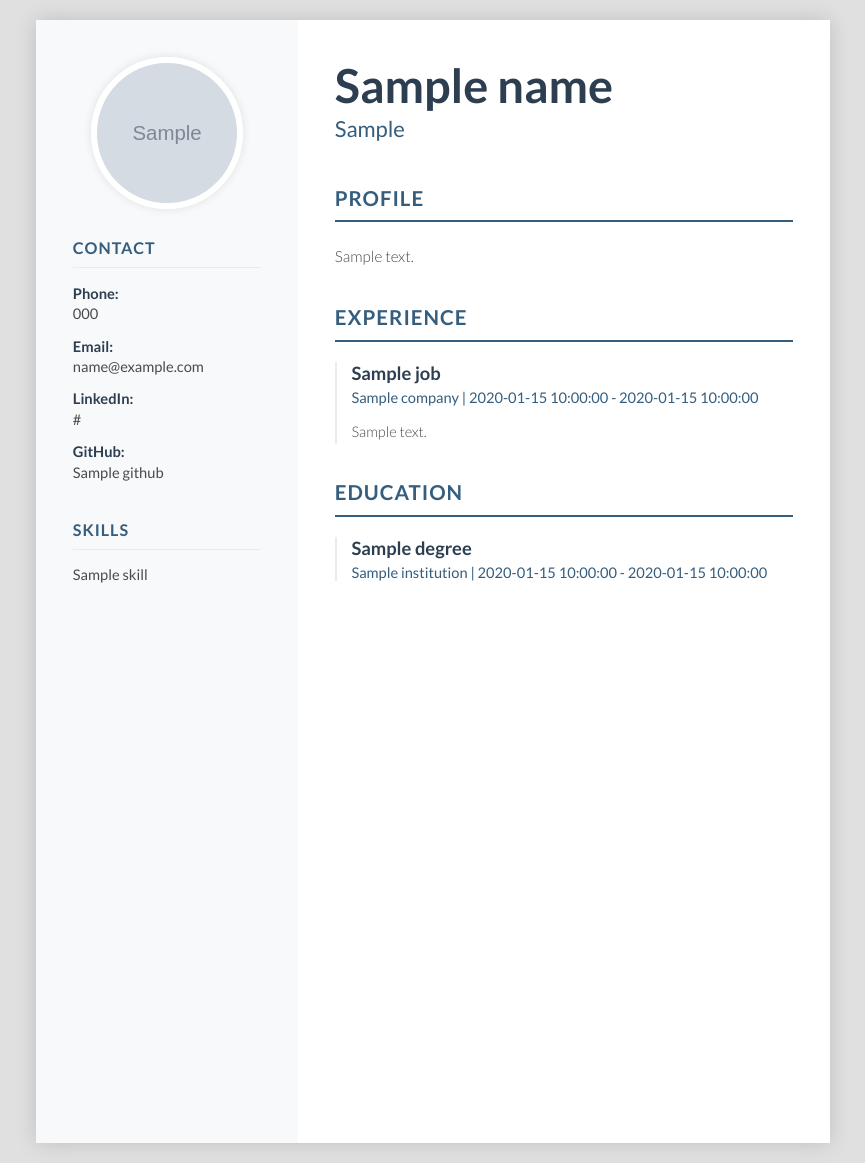
After one commit to marley50000/julies-try, a Flask app: template templates/elegant_professional/resume.html in a window 1280 px wide. The commit adds this page. Shown: the whole page, without its empty margins (207-1072 px from the left). Run offline with Flask 3, Linux system fonts and the light colour scheme; the template is opened without the code that fills it: most values are stand-ins (such as "Sample title", 1, 10 or a date in 2020); grey boxes marked "Sample" are stand-in pictures; some libraries are stand-ins or nearby versions.

Commit message:
feat: Add new 'Elegant Professional' resume template based on user feedback
This commit introduces a new, highly-requested "Elegant Professional" resume template, designed and implemented based on specific, detailed user feedback for a more modern and visually appealing CV.

Key changes include:
- **New Elegant Professional Template:**
  - A new stylesheet (`elegant_professional.css`) was created, featuring a minimalist aesthetic, ample whitespace, a professional muted blue color scheme, and modern typography as per the user's detailed description.
  - A new HTML template (`elegant_professional/resume.html`) implements the requested two-column layout, with a narrow sidebar for the photo and contact details, and a spacious main column for professional experience and education.
- **Application Integration:**
  - The `app.py` backend has been updated to recognize and render the new template.
  - The main form (`index.html`) and the visual gallery (`homepage.html`) have both been updated to include the "Elegant Professional" resume as a selectable option, making it the new default choice.

This commit directly addresses the user's feedback that previous designs were not modern enough and aims to deliver a final product that meets their exact specifications.

```diff
--- a/app.py
+++ b/app.py
@@ -45,14 +45,11 @@ def generate():
         photo = request.files['passport_photo']
         if photo.filename != '':
             filename = secure_filename(photo.filename)
-            # Use an absolute path for saving the file
             save_path = os.path.join(os.path.dirname(os.path.abspath(__file__)), app.config['UPLOAD_FOLDER'], filename)
 
-            # **FIX:** Ensure the upload directory exists before saving.
             os.makedirs(os.path.dirname(save_path), exist_ok=True)
 
             photo.save(save_path)
-            # Create a URL path for the template, not a file system path
             photo_path = url_for('static', filename=f'uploads/{filename}')
 
     context = {
@@ -76,6 +73,7 @@ def generate():
     }
 
     template_map = {
+        "elegant_professional_resume": "elegant_professional/resume.html",
         "modern_professional_resume": "modern_professional/resume.html",
         "ats_resume": "ats_friendly/resume.html",
         "ats_cover_letter": "ats_friendly_cover_letter/cover_letter.html",
--- /dev/null
+++ b/static/css/elegant_professional.css
@@ -0,0 +1,152 @@
+/* static/css/elegant_professional.css */
+@import url('https://fonts.googleapis.com/css2?family=Lato:wght@300;400;700&display=swap');
+
+:root {
+    --primary-font: 'Lato', sans-serif;
+    --accent-color: #345d7e; /* A muted, professional dark blue */
+    --text-color: #4a4a4a;
+    --heading-color: #2c3e50; /* A darker blue for headings */
+    --sidebar-bg: #f8f9fa; /* A very light grey for the sidebar */
+    --white: #ffffff;
+    --border-color: #e9ecef;
+}
+
+body {
+    font-family: var(--primary-font);
+    background-color: #e0e0e0;
+    color: var(--text-color);
+    margin: 0;
+    padding: 0;
+    font-size: 11pt;
+    font-weight: 400;
+}
+
+.container {
+    display: flex;
+    width: 210mm;
+    min-height: 297mm;
+    margin: 20px auto;
+    background: var(--white);
+    box-shadow: 0 0 20px rgba(0,0,0,0.15);
+}
+
+.sidebar {
+    width: 33%;
+    background-color: var(--sidebar-bg);
+    padding: 2.5em;
+    box-sizing: border-box;
+}
+
+.main-content {
+    width: 67%;
+    padding: 2.5em;
+    box-sizing: border-box;
+}
+
+/* Sidebar Styling */
+.profile-photo {
+    width: 140px;
+    height: 140px;
+    border-radius: 50%;
+    object-fit: cover;
+    margin: 0 auto 2em auto;
+    display: block;
+    border: 6px solid var(--white);
+    box-shadow: 0 0 10px rgba(0,0,0,0.1);
+}
+
+.sidebar h2 {
+    font-size: 1.1em;
+    font-weight: 700;
+    color: var(--accent-color);
+    text-transform: uppercase;
+    letter-spacing: 1px;
+    border-bottom: 1px solid var(--border-color);
+    padding-bottom: 0.6em;
+    margin-top: 0;
+    margin-bottom: 1em;
+}
+
+.contact-info p {
+    margin: 0.8em 0;
+    line-height: 1.4;
+    word-break: break-all;
+}
+.contact-info p strong {
+    font-weight: 700;
+    color: var(--heading-color);
+}
+
+.skills-list {
+    list-style: none;
+    padding: 0;
+}
+.skills-list li {
+    margin-bottom: 0.7em;
+}
+
+/* Main Content Styling */
+.header {
+    text-align: left;
+    margin-bottom: 3em;
+}
+.header h1 {
+    font-size: 3.2em;
+    font-weight: 700;
+    color: var(--heading-color);
+    margin: 0;
+}
+.header .job-title {
+    font-size: 1.5em;
+    font-weight: 400;
+    color: var(--accent-color);
+    margin-top: 0.1em;
+}
+
+.main-content h2 {
+    font-size: 1.4em;
+    font-weight: 700;
+    color: var(--accent-color);
+    margin-bottom: 1em;
+    padding-bottom: 0.5em;
+    border-bottom: 2px solid var(--accent-color);
+    text-transform: uppercase;
+    letter-spacing: 1px;
+}
+
+.section {
+    margin-bottom: 2.5em;
+}
+
+.job, .edu-item {
+    margin-bottom: 2em;
+    padding-left: 1em;
+    border-left: 2px solid var(--border-color);
+}
+.job:last-child, .edu-item:last-child {
+    margin-bottom: 0;
+}
+
+.job h3, .edu-item h3 {
+    font-size: 1.25em;
+    font-weight: 700;
+    color: var(--heading-color);
+    margin: 0;
+}
+.job .meta, .edu-item .meta {
+    font-size: 1em;
+    font-weight: 400;
+    color: var(--accent-color);
+    margin: 0.3em 0 0.8em 0;
+    display: block;
+}
+.job .description {
+    line-height: 1.6;
+    font-weight: 300;
+}
+.summary p {
+    line-height: 1.7;
+    font-size: 1.05em;
+    font-weight: 300;
+    margin: 0;
+}
--- /dev/null
+++ b/templates/elegant_professional/resume.html
@@ -0,0 +1,71 @@
+<!DOCTYPE html>
+<html>
+<head>
+    <title>{{ name }} - Resume</title>
+    <meta charset="UTF-8">
+    <link rel="stylesheet" href="{{ url_for('static', filename='css/elegant_professional.css') }}">
+</head>
+<body>
+    <div class="container">
+        <aside class="sidebar">
+            {% if photo_path %}
+            <img src="{{ photo_path }}" alt="Professional Headshot" class="profile-photo">
+            {% endif %}
+
+            <div class="section contact-info">
+                <h2>Contact</h2>
+                <p><strong>Phone:</strong><br>{{ contact_info.phone }}</p>
+                <p><strong>Email:</strong><br>{{ contact_info.email }}</p>
+                {% if contact_info.linkedin %}
+                <p><strong>LinkedIn:</strong><br>{{ contact_info.linkedin }}</p>
+                {% endif %}
+                {% if contact_info.github %}
+                <p><strong>GitHub:</strong><br>{{ contact_info.github }}</p>
+                {% endif %}
+            </div>
+
+            <div class="section">
+                <h2>Skills</h2>
+                <ul class="skills-list">
+                    {% for skill in skills %}
+                    <li>{{ skill }}</li>
+                    {% endfor %}
+                </ul>
+            </div>
+        </aside>
+
+        <main class="main-content">
+            <header class="header">
+                <h1>{{ name }}</h1>
+                <p class="job-title">{{ job_target }}</p>
+            </header>
+
+            <div class="section summary">
+                <h2>Profile</h2>
+                <p>{{ career_summary }}</p>
+            </div>
+
+            <div class="section">
+                <h2>Experience</h2>
+                {% for job in work_experience %}
+                <div class="job">
+                    <h3>{{ job.title }}</h3>
+                    <span class="meta">{{ job.company }} | {{ job.start_date }} - {{ job.end_date }}</span>
+                    <p class="description">{{ job.description }}</p>
+                </div>
+                {% endfor %}
+            </div>
+
+            <div class="section">
+                <h2>Education</h2>
+                {% for edu in education %}
+                <div class="edu-item">
+                    <h3>{{ edu.degree }}</h3>
+                    <span class="meta">{{ edu.institution }} | {{ edu.start_date }} - {{ edu.end_date }}</span>
+                </div>
+                {% endfor %}
+            </div>
+        </main>
+    </div>
+</body>
+</html>
--- a/templates/index.html
+++ b/templates/index.html
@@ -79,7 +79,7 @@
 
         <fieldset>
             <legend>Skills</legend>
-            <div class="form-grid">
+            <div class.form-grid">
                 <label for="skills">Skills (comma-separated):</label>
                 <input type="text" id="skills" name="skills" placeholder="e.g. Python, JavaScript, Project Management" required>
             </div>
@@ -90,7 +90,8 @@
             <div class="form-grid">
                 <label for="document_type">Document to Generate:</label>
                 <select id="document_type" name="document_type">
-                    <option value="modern_professional_resume" {% if selected_template == 'modern_professional_resume' %}selected{% endif %}>Modern Professional Resume (New)</option>
+                    <option value="elegant_professional_resume" {% if selected_template == 'elegant_professional_resume' %}selected{% endif %}>Elegant Professional Resume (New)</option>
+                    <option value="modern_professional_resume" {% if selected_template == 'modern_professional_resume' %}selected{% endif %}>Modern Professional Resume</option>
                     <option value="ats_resume" {% if selected_template == 'ats_resume' %}selected{% endif %}>ATS-Friendly Resume</option>
                     <option value="ats_cover_letter" {% if selected_template == 'ats_cover_letter' %}selected{% endif %}>ATS-Friendly Cover Letter</option>
                     <option value="modern_canadian_resume" {% if selected_template == 'modern_canadian_resume' %}selected{% endif %}>Modern Canadian Resume</option>
```
Also changed, not shown: templates/homepage.html (+5 -5 lines).
